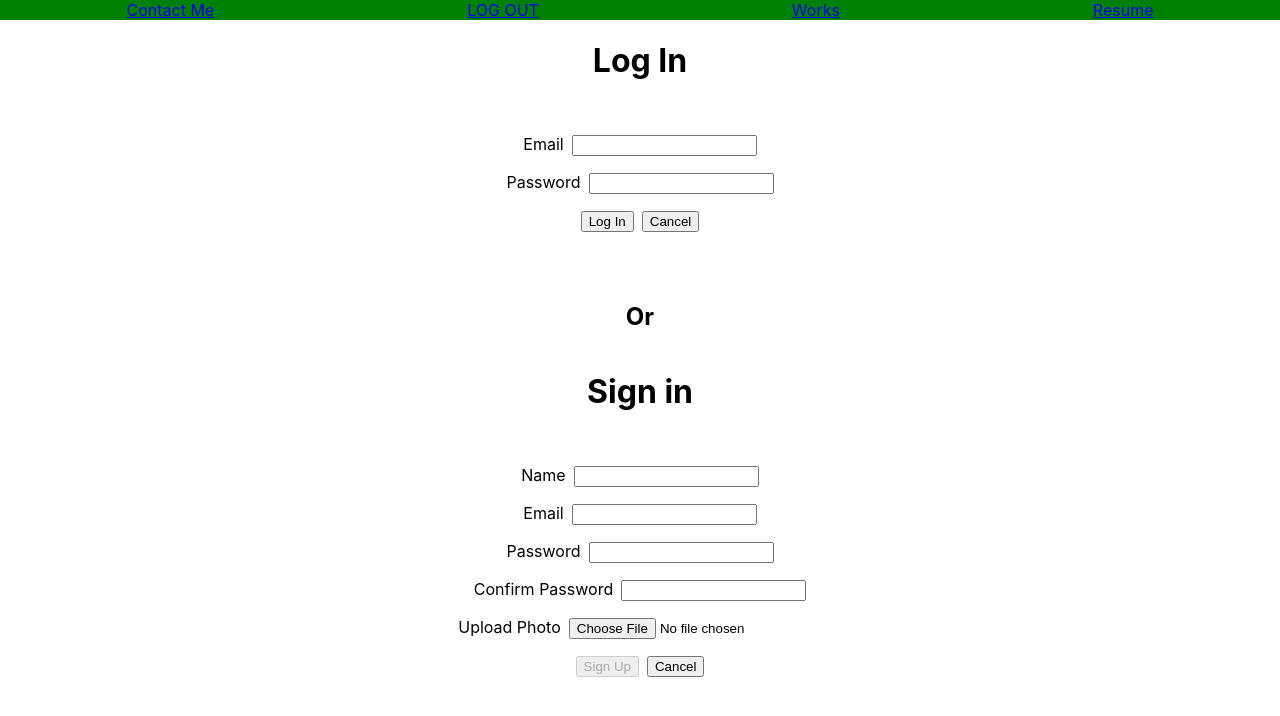
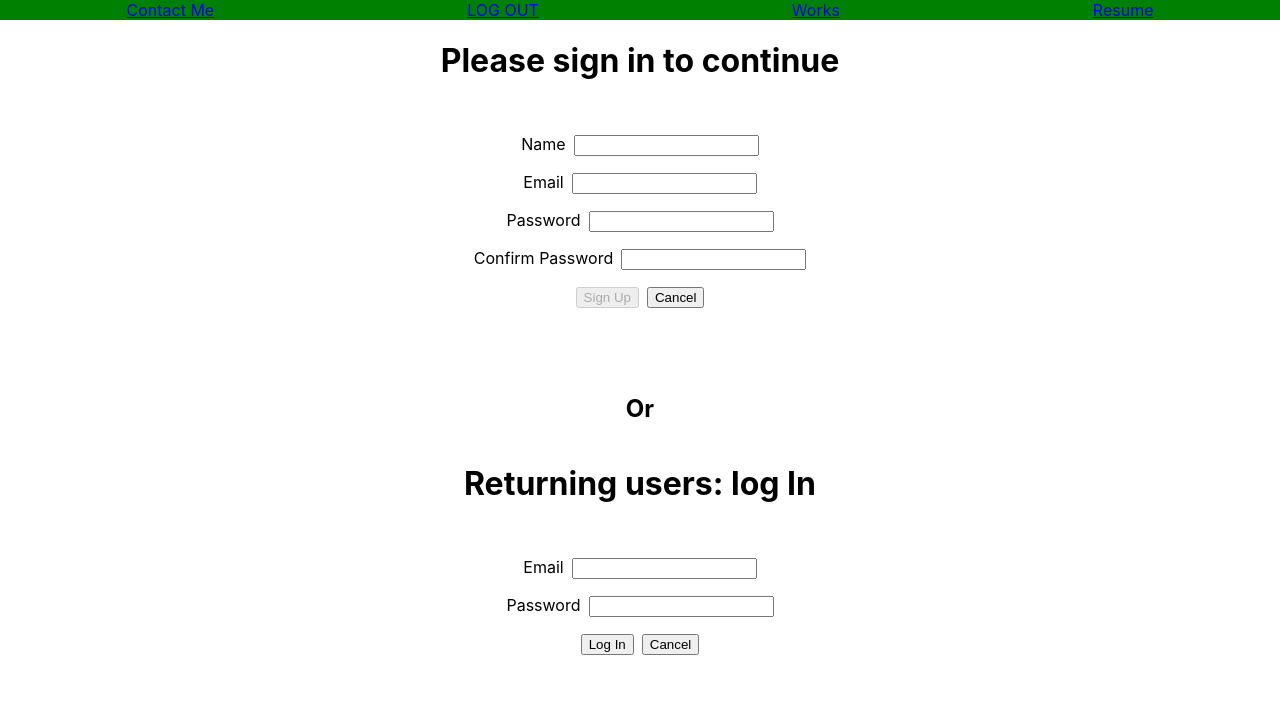
Before and after one commit to ElijahSMIAEL/elijah-andrews-portfolio-2-front-end, a React (Create React App) app: page /login in a window 1280 px wide. Shown: the top 716 px of the page. Built offline with nearby package versions, Linux system fonts and the light colour scheme; no server answers.

Commit message:
add conditional rendering after login

```diff
--- a/src/App.jsx
+++ b/src/App.jsx
@@ -33,15 +33,15 @@ const App = () => {
         />
         <Route
           path='/contact'
-          element={<Contact />}
+          element={user ? <Contact /> : <Login handleSignupOrLogin={handleSignupOrLogin} from={'contact'}/>}
         />
         <Route
           path='/resume'
-          element={<Resume />}
+          element={user ? <Resume /> : <Login handleSignupOrLogin={handleSignupOrLogin} from={'resume'}/>}
         />
         <Route
           path='/works'
-          element={<Works />}
+          element={<Works profile={user?.profile}/>}
         />
       </Routes>
     </>
--- a/src/components/LoginForm/LoginForm.jsx
+++ b/src/components/LoginForm/LoginForm.jsx
@@ -4,6 +4,7 @@ import styles from './LoginForm.module.css'
 import * as authService from '../../services/authService'
 
 const LoginForm = props => {
+  const path = props.from
   const [formData, setFormData] = useState({
     email: '',
     pw: '',
@@ -20,7 +21,7 @@ const LoginForm = props => {
     try {
       await authService.login(formData)
       props.handleSignupOrLogin()
-      navigate('/')
+      navigate(`/${path}`)
     } catch (err) {
       props.updateMessage(err.message)
     }
--- a/src/components/SignupForm/SignupForm.jsx
+++ b/src/components/SignupForm/SignupForm.jsx
@@ -4,6 +4,7 @@ import styles from './SignupForm.module.css'
 import * as authService from '../../services/authService'
 
 const SignupForm = props => {
+  const path = props.from
   const navigate = useNavigate()
   const [formData, setFormData] = useState({
     name: '',
@@ -30,7 +31,7 @@ const SignupForm = props => {
     try {
       await authService.signup(formData, photoData.photo)
       props.handleSignupOrLogin()
-      navigate('/')
+      navigate(`/${path}`)
     } catch (err) {
       props.updateMessage(err.message)
     }
@@ -94,7 +95,7 @@ const SignupForm = props => {
           onChange={handleChange}
         />
       </div>
-      <div className={styles.inputContainer}>
+      {/* <div className={styles.inputContainer}>
         <label htmlFor="photo-upload" className={styles.label}>
           Upload Photo
         </label>
@@ -104,7 +105,7 @@ const SignupForm = props => {
           name="photo"
           onChange={handleChangePhoto}
         />
-      </div>
+      </div> */}
       <div className={styles.inputContainer}>
         <button disabled={isFormInvalid()} className={styles.button}>
           Sign Up
--- a/src/pages/Login/Login.jsx
+++ b/src/pages/Login/Login.jsx
@@ -6,7 +6,6 @@ import styles from './Login.module.css'
 const LoginPage = props => {
   const [message, setMessage] = useState([''])
   const [message2, setMessage2] = useState([''])
-
   const updateMessage = msg => {
     setMessage(msg)
   }
@@ -17,18 +16,20 @@ const LoginPage = props => {
 
   return (
     <main className={styles.container}>
-      <h1>Log In</h1>
+      <h1>Please sign in to continue</h1>
+      <p>{message2}</p>
+      <SignupForm
+        handleSignupOrLogin={props.handleSignupOrLogin}
+        updateMessage={updateMessage2}
+        from={props.from}
+      />
+      <h2>Or</h2>
+      <h1>Returning users: log In</h1>
       <p>{message}</p>
       <LoginForm
         handleSignupOrLogin={props.handleSignupOrLogin}
         updateMessage={updateMessage}
-      />
-      <h2>Or</h2>
-      <h1>Sign in</h1>
-      <p>{message2}</p>
-      <SignupForm
-        handleSignupOrLogin={props.handleSignupOrLogin}
-        updateMessage={updateMessage2}
+        from={props.from}
       />
     </main>
   )
--- a/src/pages/Works/Works.jsx
+++ b/src/pages/Works/Works.jsx
@@ -1,11 +1,18 @@
 import styles from './Works.module.css'
 import AddWorkForm from '../../components/AddWorkForm/AddWorkForm'
 
-const Works = () => {
+const Works = (props) => {
+  const isOwner = props.profile === '62ed37e4bd59c21ec5b6352e'
+
   return(
     <>
     <h1>Works Component</h1>
-    <AddWorkForm />
+
+    { isOwner ?
+      <AddWorkForm />
+      :
+      <h1>Nope</h1>
+    }
     </>
   )
 }
```
